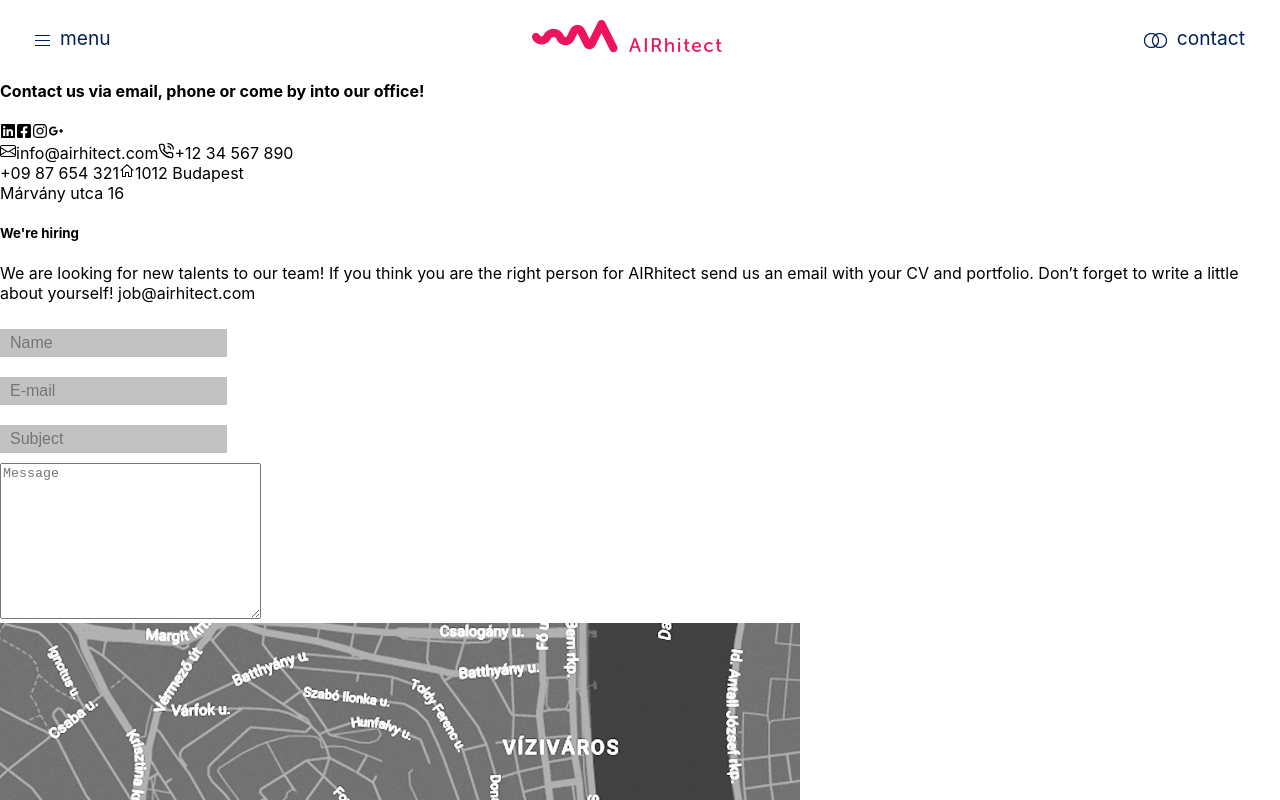
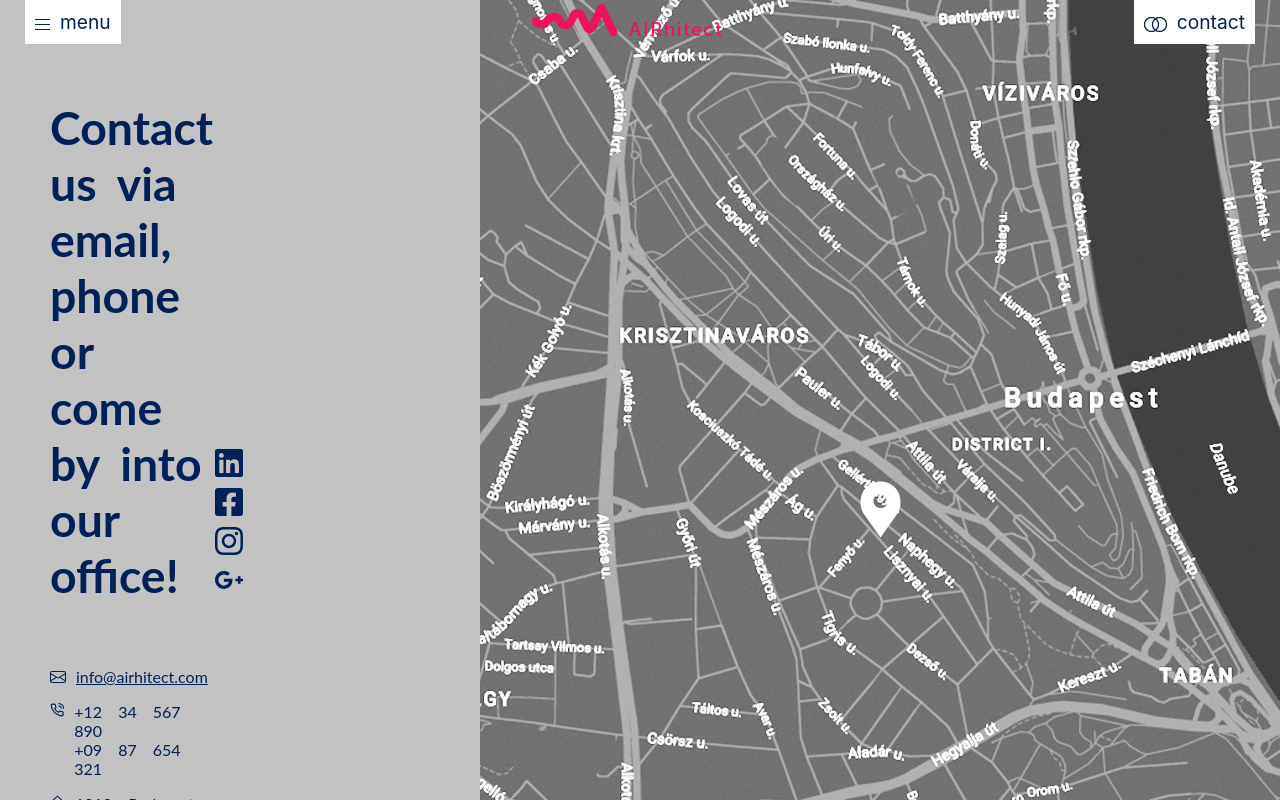
Before and after one commit to pedrokuper/the-8-agency-challenge, a React (Create React App) app: page /contact in a window 1280 px wide. Shown: the top 800 px of the page. Built offline with nearby package versions, Linux system fonts and the light colour scheme.

Commit message:
Contact page styles added

```diff
--- a/src/pages/Contact/Contact.module.scss
+++ b/src/pages/Contact/Contact.module.scss
@@ -0,0 +1,112 @@
+@import "../../styles/variables";
+* {
+  margin: 0;
+  padding: 0;
+  box-sizing: border-box;
+}
+
+.wrapper {
+  margin-top: -75px;
+  display: flex;
+  box-sizing: border-box;
+  max-height: 1080px;
+  color: $secondary;
+  font-family: "Lato", sans-serif;
+
+  .contentWrapper {
+    padding: 50px;
+    background-color: #c2c2c2;
+    overflow: hidden;
+    width: 100%;
+
+    .socialContainer {
+      margin-top: 5rem;
+      display: flex;
+      align-items: center;
+      justify-content: space-between;
+      margin-bottom: 3rem;
+
+      h4 {
+        width: 400px;
+        word-spacing: 10px;
+        font-size: 5ch;
+        padding: 0;
+        margin: 0;
+      }
+
+      .iconContainer {
+        font-size: 2rem;
+        align-self: flex-end;
+        margin-right: 360px;
+        & span {
+          margin-right: 10px;
+        }
+      }
+    }
+
+    .infoContainer {
+      display: flex;
+      justify-content: space-between;
+      align-items: baseline;
+      a {
+        text-decoration: underline;
+      }
+      .contactWrapper {
+        .icon {
+          align-self: flex-start;
+          margin-right: 10px;
+        }
+
+        .envelope {
+          align-self: center;
+        }
+
+        span {
+          display: flex;
+          margin: 1rem 0rem;
+          align-items: flex-start;
+          vertical-align: text-top;
+          word-spacing: 0.75rem;
+        }
+      }
+
+      .contactInfo {
+        margin: 0 auto;
+        max-width: 350px;
+        margin-left: 300px;
+        letter-spacing: 2px;
+        font-size: 1rem;
+        line-break: normal;
+
+        p {
+          margin-bottom: 1rem;
+        }
+
+        h5 {
+          margin-bottom: 1rem;
+          font-weight: 700;
+        }
+      }
+    }
+
+    .container {
+
+      .textarea {
+        font-family: "Lato", sans-serif;
+        font-weight: 300;
+        background-color: #949494;
+        font-size: 1rem;
+        width: 100%;
+        border: none;
+
+        resize: none;
+        margin: 10px 0px;
+        padding: 10px 10px;
+
+        &::placeholder {
+          color: $secondary;
+        }
+      }
+    }
+  }
+}
--- a/src/pages/Contact/index.js
+++ b/src/pages/Contact/index.js
@@ -1,4 +1,5 @@
 import React from "react";
+import style from "./Contact.module.scss";
 
 //Components
 import Navbar from "../../components/Navbar";
@@ -20,61 +21,72 @@ import { AiOutlineGooglePlus } from "react-icons/ai";
 
 function Contact(props) {
   return (
-    <div>
+    <>
       <Navbar />
-      <div>
-        <div>
+      <div className={style.wrapper}>
+        <div className={style.contentWrapper}>
+          <div className={style.socialContainer}>
             <h4>Contact us via email, phone or come by into our office!</h4>
-          <div>
+            <div className={style.iconContainer}>
+              <span>
                 <FaLinkedin />
+              </span>
+              <span>
                 <FaFacebookSquare />
+              </span>
+              <span>
                 <FaInstagram />
+              </span>
+              <span>
                 <AiOutlineGooglePlus />
+              </span>
             </div>
           </div>
-        <div>
-          <div>
+          <div className={style.infoContainer}>
+            <div className={style.contactWrapper}>
               <span>
-              <BsEnvelope />
-              info@airhitect.com
+                <BsEnvelope className={`${style.icon} ${style.envelope}`} />
+                <a href="mailto:info@airhitect.com">info@airhitect.com</a>
               </span>
               <span>
-              <FiPhoneCall />
+                <FiPhoneCall className={style.icon} />
                 +12 34 567 890 <br /> +09 87 654 321
               </span>
               <span>
-              <VscHome />
+                <VscHome className={style.icon} />
                 1012 Budapest <br />
                 Márvány utca 16
               </span>
             </div>
-          <div>
+            <div className={style.contactInfo}>
               <h5>We're hiring</h5>
               <p>
                 We are looking for new talents to our team! If you think you are
                 the right person for AIRhitect send us an email with your CV and
                 portfolio. Don’t forget to write a little about yourself!
-              job@airhitect.com
               </p>
+              <a href="mailto:job@airhitect.com">job@airhitect.com</a>
             </div>
           </div>
-        <div>
+          <form className={style.container}>
             <Input name="name" type="text" placeholder="Name" />
             <Input name="email" type="email" placeholder="E-mail" />
             <Input name="subject" type="text" placeholder="Subject" />
             <textarea
+              className={style.textarea}
               name=""
               id=""
               cols="30"
               rows="10"
               placeholder="Message"
             ></textarea>
-        </div>
+          </form>
         </div>
         <div>
           <img src={map} />
         </div>
       </div>
+    </>
   );
 }
 
```
Lines whose indentation alone changed are shown as unchanged.
